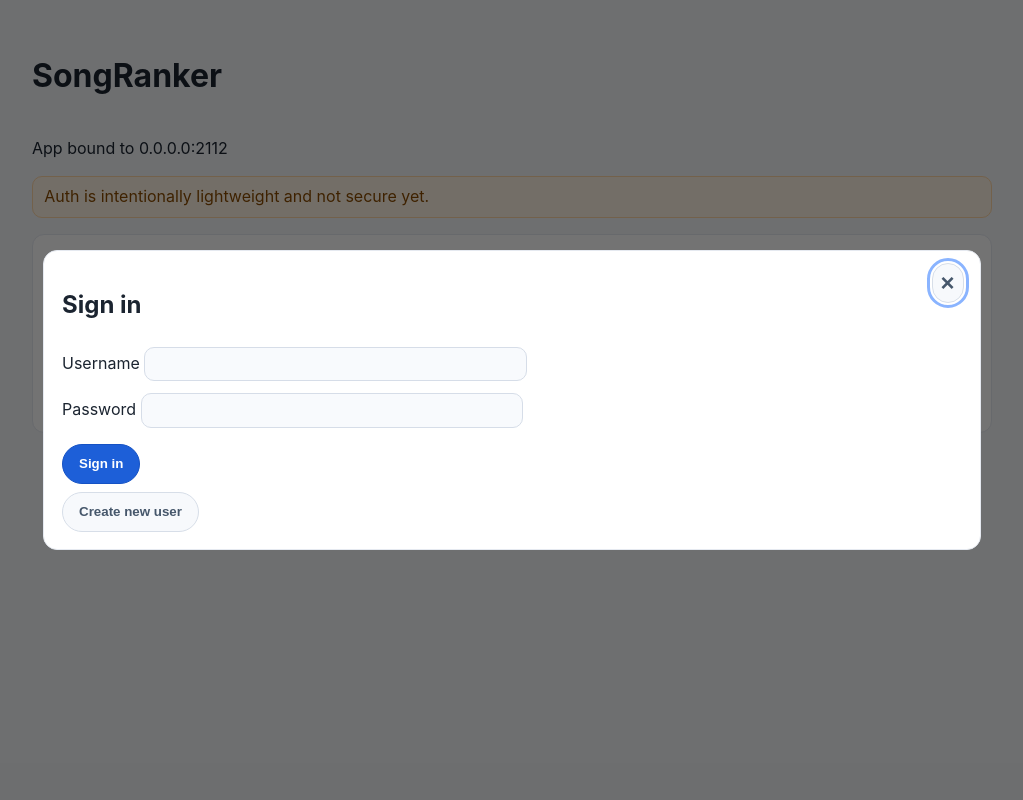
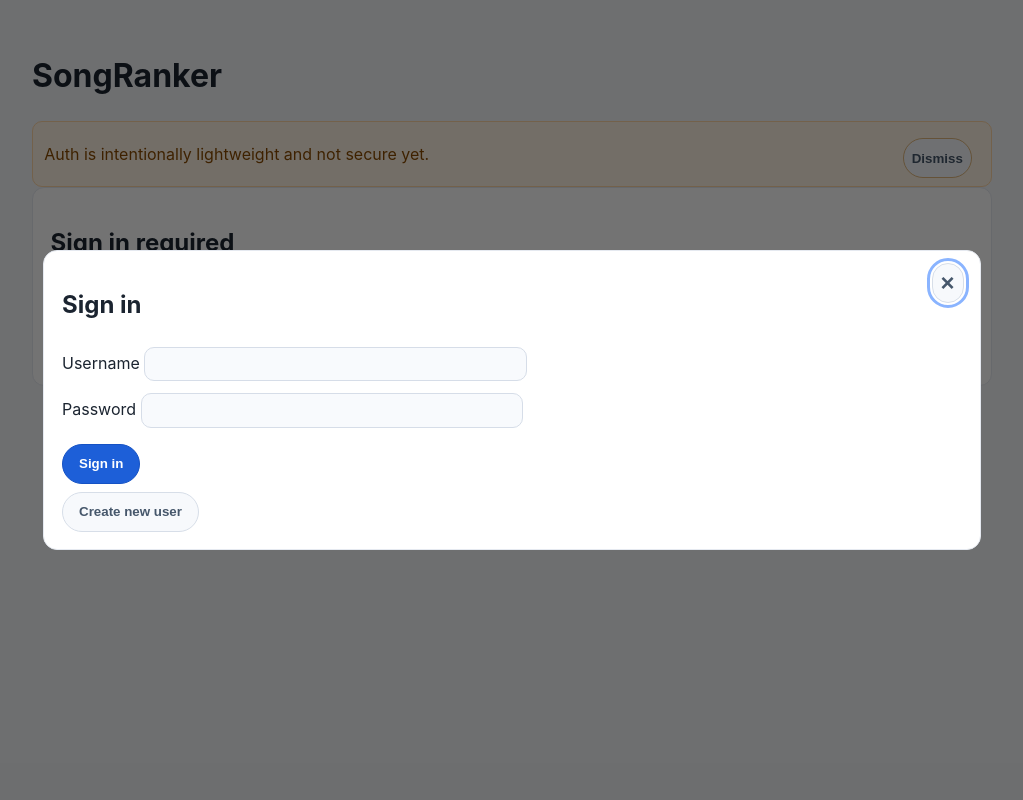
Before and after one commit to tyighter/songranker, a FastAPI app: page / in a window 1280 px wide. Shown: the whole page, without its empty margins (128-1151 px from the left). Run offline with FastAPI, Linux system fonts and the light colour scheme; tables that the repository leaves empty hold one stand-in row (values such as "Sample post"); parts of the project's set-up code (start-up, migrations or seed data) failed here and were passed over.

Commit message:
Move app bind info into settings and dismiss auth warning

```diff
--- a/app/static/styles.css
+++ b/app/static/styles.css
@@ -374,6 +374,23 @@ button:active {
   padding: 0.5rem 0.7rem;
 }
 
+.warning-dismissible {
+  display: flex;
+  align-items: center;
+  justify-content: space-between;
+  gap: 0.6rem;
+}
+
+.warning-dismissible p {
+  margin: 0;
+}
+
+.warning-dismiss-btn {
+  flex-shrink: 0;
+  padding: 0.25rem 0.5rem;
+  border-color: #e0b77d;
+}
+
 .helper-text {
   margin: 0.1rem 0 0.55rem;
   color: #5a6878;
--- a/app/templates/index.html
+++ b/app/templates/index.html
@@ -25,8 +25,10 @@
       {% endif %}
     </header>
 
-    <p>App bound to {{ app_host }}:{{ app_port }}</p>
-    <p class="warning">{{ notice }}</p>
+    <div class="warning warning-dismissible" id="auth-warning-banner">
+      <p>{{ notice }}</p>
+      <button type="button" class="btn-ghost warning-dismiss-btn" id="dismiss-auth-warning" aria-label="Dismiss auth warning">Dismiss</button>
+    </div>
 
     {% if not is_authenticated %}
     <section class="panel">
@@ -191,6 +193,7 @@
       <button type="button" class="modal-close btn-ghost" data-close-modal="settings-modal" aria-label="Close settings dialog">×</button>
       <h2 id="settings-modal-title">Settings</h2>
       <p>Plex settings and sync controls.</p>
+      <p class="helper-text">App bound to {{ app_host }}:{{ app_port }}.</p>
       <form id="plex-credentials-form">
         <h3>Plex connection</h3>
         <label>Plex URL <input type="url" id="plex-url-input" name="plex_url" required /></label>
@@ -365,6 +368,9 @@
     let activeModalId = null;
     let headerMenuPanelEl = null;
     let closeHeaderMenu = () => {};
+    const authWarningBanner = document.getElementById("auth-warning-banner");
+    const dismissAuthWarningBtn = document.getElementById("dismiss-auth-warning");
+    const AUTH_WARNING_DISMISSED_KEY = "songranker_auth_warning_dismissed";
 
     function rememberOverlayOpener(overlayId) {
       if (document.activeElement && typeof document.activeElement.focus === "function") {
@@ -487,6 +493,22 @@
     if (!isAuthenticated && signinModal && !signinModal.hidden) {
       openSigninModal();
     }
+
+    function initializeAuthWarningBanner() {
+      if (!authWarningBanner || !dismissAuthWarningBtn) return;
+      const isDismissed = window.localStorage.getItem(AUTH_WARNING_DISMISSED_KEY) === "true";
+      if (isDismissed) {
+        authWarningBanner.hidden = true;
+        return;
+      }
+
+      dismissAuthWarningBtn.addEventListener("click", () => {
+        authWarningBanner.hidden = true;
+        window.localStorage.setItem(AUTH_WARNING_DISMISSED_KEY, "true");
+      });
+    }
+
+    initializeAuthWarningBanner();
 
     if (isAuthenticated) {
       const toggleHeaderMenuBtn = document.getElementById("toggle-header-menu");
```
